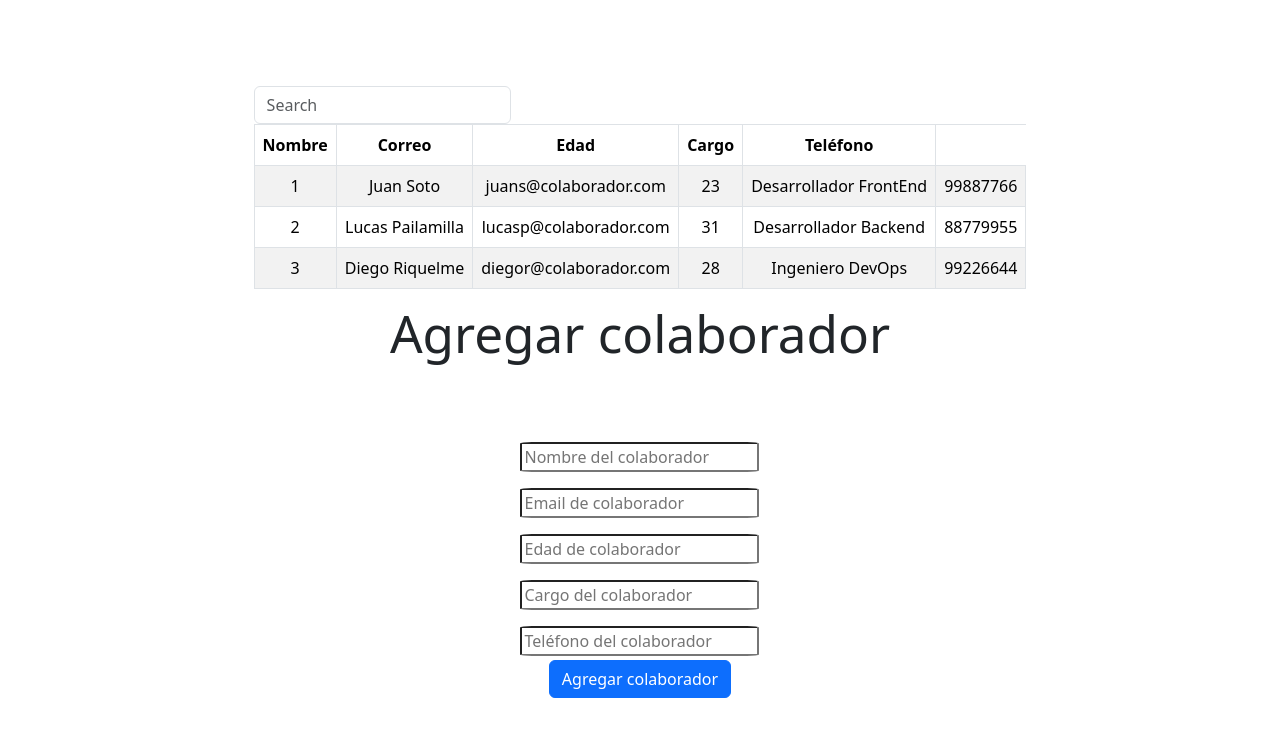
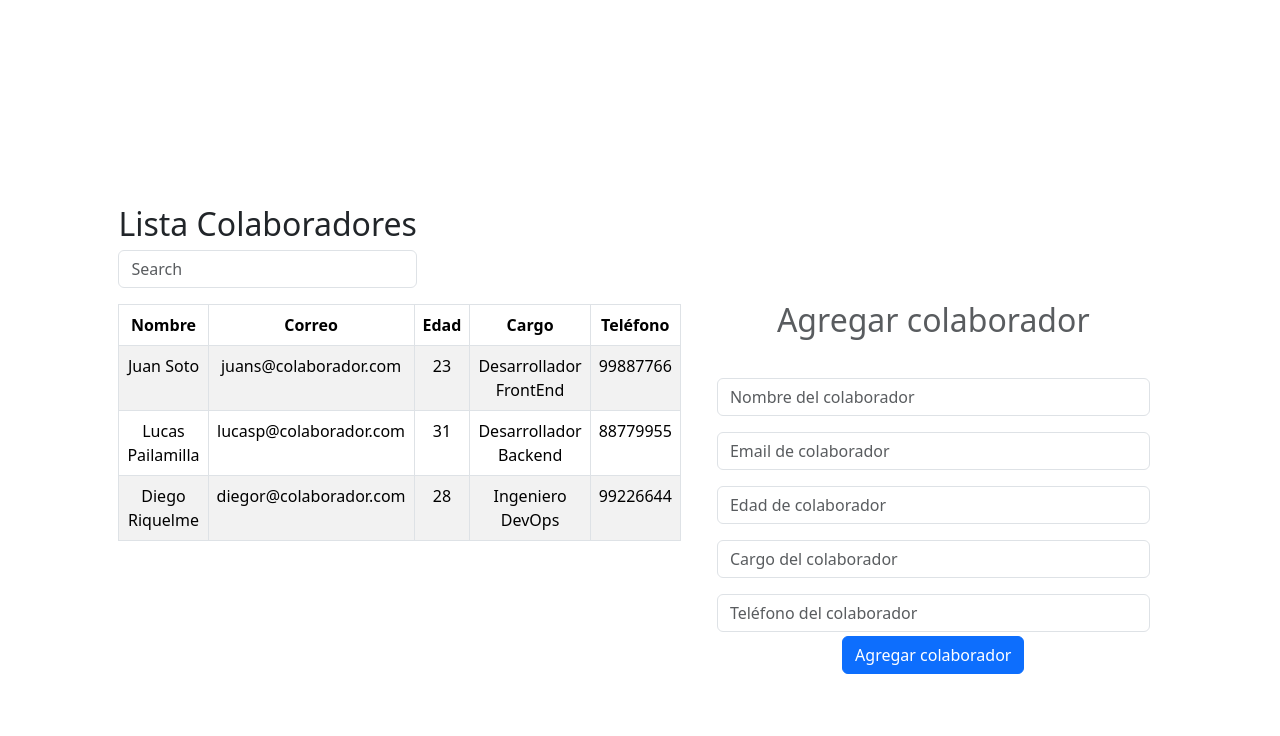
Before and after one commit to Claudio-GR/Desafio-Base-De-Datos, a React (Vite) app: page / in a window 1280 px wide. Shown: the top 736 px of the page. Built offline with nearby package versions, Linux system fonts and the light colour scheme.

Commit message:
form update and css style

```diff
--- a/src/App.jsx
+++ b/src/App.jsx
@@ -6,35 +6,51 @@ import Alert from './components/Alerta.JSX'
 import { BaseColaboradores } from './Lista'
 import Formulario from './components/Formulario'
 import 'bootstrap/dist/css/bootstrap.min.css'
+import Container from 'react-bootstrap/Container';
+import Row from 'react-bootstrap/Row';
+import Col from 'react-bootstrap/Col';
+import Form from "react-bootstrap/Form";
 
 
 function App() {
-  const [error, setError] = useState("")
+  const [error, setError] = useState('')
   const [Rendering_Data_Base, SetRendering_Data_Base]=useState(BaseColaboradores)
   const [Filtered_Data_Base, Set_Filtered_Data]=useState(Rendering_Data_Base)
 console.log(Rendering_Data_Base)
 
   return (
     <>
+    <Container>
 
-        <Search_Person
+      <Row>
+
+        <Col><Search_Person
           Rendering_Data_Base={Rendering_Data_Base}
           Set_Filtered_Data={Set_Filtered_Data}
         />
         <List_Rendering
           Filtered_Data={Filtered_Data_Base}
+        /></Col>
 
-        />
+
+        <Col>
         <Formulario
+        error={error}
         setError={setError}
-        error={error}
         nuevaBase={Rendering_Data_Base}
         Set_Filtered_Data={Set_Filtered_Data}
         SetRendering_Data_Base={SetRendering_Data_Base}
         Rendering_Data_Base={Rendering_Data_Base}
         Filtered_Data_Base={Filtered_Data_Base}
         />
-        <Alert error={error}/>
+        <Alert error={error}
+
+        /></Col>
+      </Row>
+    </Container>
+
+
+
 
     </>
   )
--- a/src/components/Alerta.jsx
+++ b/src/components/Alerta.jsx
@@ -1,10 +1,10 @@
 import React from 'react'
 
 const Alert = ({error}) => {
-
+  const aux_color='text-'+error.color+'-emphasis bg-'+error.color+'-subtle'
   return (
     <>
-        {error ? (<div>{error.msg}</div>): null}
+        {error ? (<div className={aux_color}>{error.msg}</div>): null}
     </>
   )
 }
--- a/src/components/Buscador.jsx
+++ b/src/components/Buscador.jsx
@@ -22,7 +22,8 @@ const Search_Person = ({Rendering_Data_Base, Set_Filtered_Data}) => {
     return(
         <Form inline>
         <Row>
-          <Col xs="auto">
+          <Col xs="auto mb-3">
+            <div><h1> Lista Colaboradores</h1></div>
             <Form.Control
               type="text"
               placeholder="Search"
--- a/src/components/Formulario.jsx
+++ b/src/components/Formulario.jsx
@@ -1,131 +1,147 @@
-import React from 'react'
-import Form from 'react-bootstrap/Form';
-import { useState } from 'react';
-import { v4 as uuidv4 } from "uuid"
+import React from "react";
+import Form from "react-bootstrap/Form";
+import { useState } from "react";
+import { v4 as uuidv4 } from "uuid";
 
-const Formulario = ({setError, Set_Filtered_Data, SetRendering_Data_Base, Rendering_Data_Base, Filtered_Data_Base }) => {
+const Formulario = ({
+  setError,
+  Set_Filtered_Data,
+  SetRendering_Data_Base,
+  Rendering_Data_Base,
+  Filtered_Data_Base,
+}) => {
 
-  const [nombre, setNombre]=useState('')
-  const [correo, setCorreo]=useState('')
-  const [edad, setEdad]=useState('')
-  const [cargo, setCargo]=useState('')
-  const [telefono, setTelefono]=useState('')
-  const capturaNombre= (e)=>{
-    setNombre(e.target.value)
-  }
-  const capturaCorreo= (e)=>{
-    setCorreo(e.target.value)
-  }
-  const capturaEdad= (e)=>{
-    setEdad(e.target.value)
-  }
-  const capturaCargo= (e)=>{
-    setCargo(e.target.value)
-  }
-  const capturaTelefono= (e)=>{
-    setTelefono(e.target.value)
-  }
-  const enviar =(e)=>{
-    e.preventDefault()
-    if(nombre.trim()===''||correo.trim()===''||edad.trim()===''||cargo.trim()===''||telefono.trim()===''){
+  const [nombre, setNombre] = useState("");
+  const [correo, setCorreo] = useState("");
+  const [edad, setEdad] = useState("");
+  const [cargo, setCargo] = useState("");
+  const [telefono, setTelefono] = useState("");
+  const enviar = (e) => {
+    e.preventDefault();
+
+    if (
+      nombre.trim() === "" ||
+      correo.trim() === "" ||
+      edad.trim() === "" ||
+      cargo.trim() === "" ||
+      telefono.trim() === ""
+    ) {
       setError({
         error: true,
         msg: "Todos los campos son obligatorios, favor rellenar todos los campos solicitados",
-})
-    }else{
+        color: "warning"
+      });
+    } else {
       setError({
         error: false,
         msg: "Datos ingresados exitosamente",
-});
+        color: "success"
+      });Set_Filtered_Data([
+        ...Filtered_Data_Base,
+        {
+          id: uuidv4(),
+          nombre: nombre,
+          correo: correo,
+          edad: edad,
+          cargo: cargo,
+          telefono: telefono,
+        },
+      ]);
+      SetRendering_Data_Base([
+        ...Rendering_Data_Base,
+        {
+          id: uuidv4(),
+          nombre: nombre,
+          correo: correo,
+          edad: edad,
+          cargo: cargo,
+          telefono: telefono,
+        },
+      ])
     }
 
-    Set_Filtered_Data([
-      ...Filtered_Data_Base, {
-      id:uuidv4(),
-      nombre:nombre,
-      correo:correo,
-      edad:edad,
-      cargo:cargo,
-      telefono:telefono,
-    } ])
-    SetRendering_Data_Base([
-      ...Rendering_Data_Base, {
-      id:uuidv4(),
-      nombre:nombre,
-      correo:correo,
-      edad:edad,
-      cargo:cargo,
-      telefono:telefono,
-    } ])
+    ;
 
-        }
-
+    setNombre("");
+    setCorreo("");
+    setEdad("");
+    setCargo("");
+    setTelefono("");
+  };
 
   return (
     <>
-        <h1 className="text-center mb-5">Agregar colaborador</h1>
-
-        <form className="formulario" onSubmit={(e)=>enviar(e)} >
+    <div className="container">
+    <div className='form-text'>
+      <h1 className="text-center mb-2">Agregar colaborador</h1>
+      </div>
+      <Form className="formulario" onSubmit={enviar}>
         <div className="form-group">
-     <input
+          <Form.Control
             type="text"
             name="nombre"
             placeholder="Nombre del colaborador"
-        onChange={capturaNombre}
+            onChange={(e) => {
+              setNombre(e.target.value);
+            }}
             value={nombre}
           />
         </div>
 
         <div className="form-group">
-     <input
+          <Form.Control
             type="email"
             name="correo"
             placeholder="Email de colaborador"
-        onChange={capturaCorreo}
+            onChange={(e) => {
+              setCorreo(e.target.value);
+            }}
             value={correo}
           />
-
         </div>
         <div className="form-group">
-     <input
+          <Form.Control
             type="number"
             name="edad"
             placeholder="Edad de colaborador"
-        onChange={capturaEdad}
+            onChange={(e) => {
+              setEdad(e.target.value)
+            }}
             value={edad}
           />
         </div>
 
         <div className="form-group">
-     <input
+          <Form.Control
             type="text"
             name="cargo"
             placeholder="Cargo del colaborador"
-        onChange={capturaCargo}
+            onChange={(e) => {
+              setCargo(e.target.value)
+            }}
             value={cargo}
           />
         </div>
 
         <div className="form-group">
-     <input
+          <Form.Control
             type="number"
             name="telefono"
             placeholder="Teléfono del colaborador"
-        onChange={capturaTelefono}
+            onChange={(e) => {
+              setTelefono(e.target.value)
+            }}
             value={telefono}
           />
         </div>
 
-
-
         <button type="submit" className="btn btn-primary mt-1">
           Agregar colaborador
         </button>
+      </Form>
+      </div>
+    </>
+  );
+};
 
-      </form>
-
-      </>
-  )
-}
-
-export default Formulario
+export default Formulario;
--- a/src/components/Listado.jsx
+++ b/src/components/Listado.jsx
@@ -16,7 +16,7 @@ const List_Rendering = ({Filtered_Data}) => {
         <tbody>
             {Filtered_Data.map((Person) =>(
                 <tr className="aligne-middle" key={Person.id}>
-                    <td>{Person.id}</td>
+
                     <td>{Person.nombre}</td>
                     <td>{Person.correo}</td>
                     <td>{Person.edad}</td>
--- a/src/index.css
+++ b/src/index.css
@@ -71,6 +71,9 @@ button:focus-visible {
   padding: 1rem 0 1rem 0;
 
 }
+.form-text, h1{
+  font-size: 4vh;
+}
 
 input{
   border-radius: 5%;
@@ -80,3 +83,6 @@ input{
   padding: 1rem 0 0 0;
 
 }
+.container{
+  margin-top: 6rem;
+}
```
Lines whose indentation alone changed are shown as unchanged.
